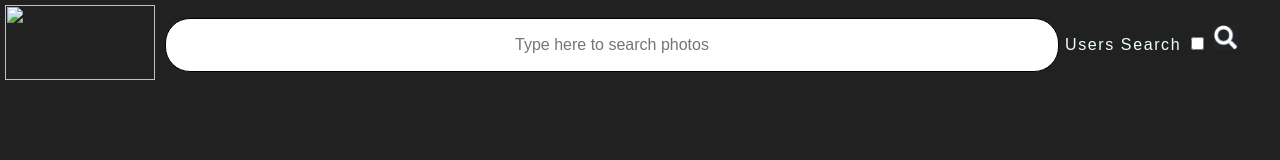
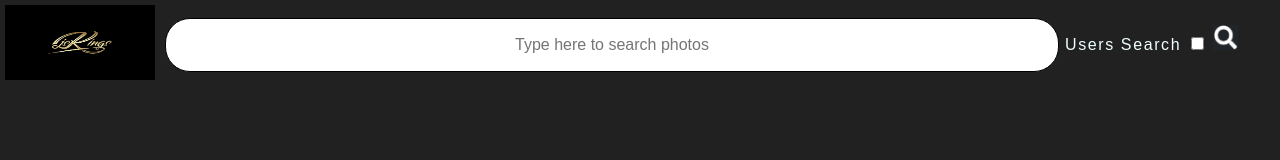
Before and after one commit to RobHunn/youtub-demos, a website: page unsplash-start-files/public/index.html in a window 1280 px wide. Drawn offline with Linux system fonts and the light colour scheme.

Commit message:
JPG FILE EXTENTION change

```diff
--- a/unsplash-start-files/public/index.html
+++ b/unsplash-start-files/public/index.html
@@ -16,7 +16,7 @@
             <ul id="ul-top">
                 <li>
                     <a href="https://jskings.com">
-                        <img width="150px" height="75px" src="./images/js.svg">
+                        <img width="150px" height="75px" src="./images/js.jpg">
                     </a>
                 </li>
                 <li id="search-li">
```
